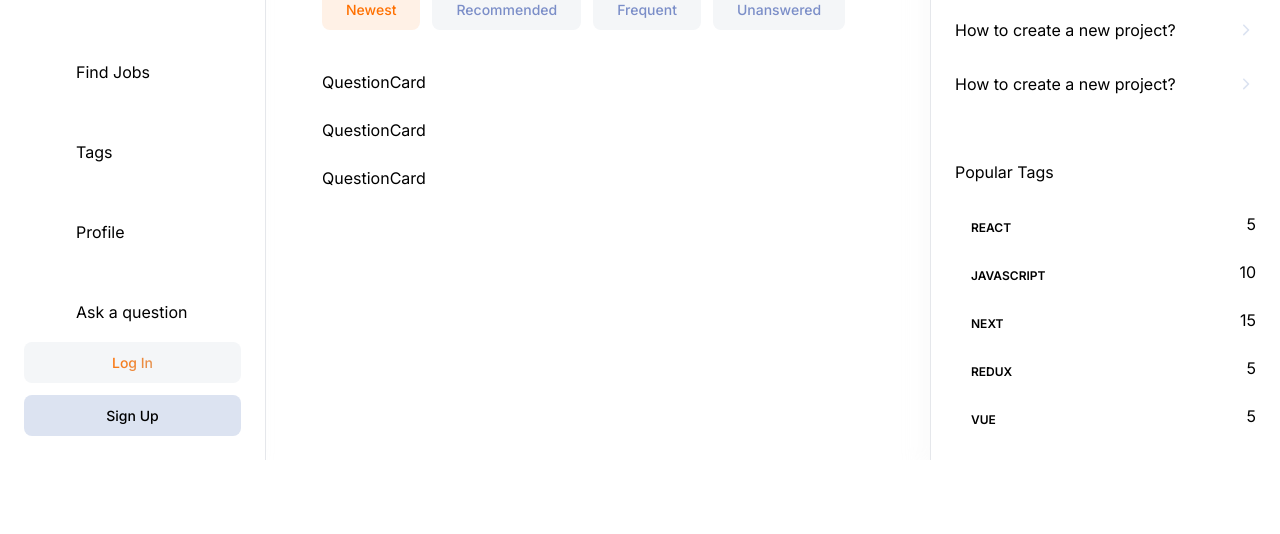
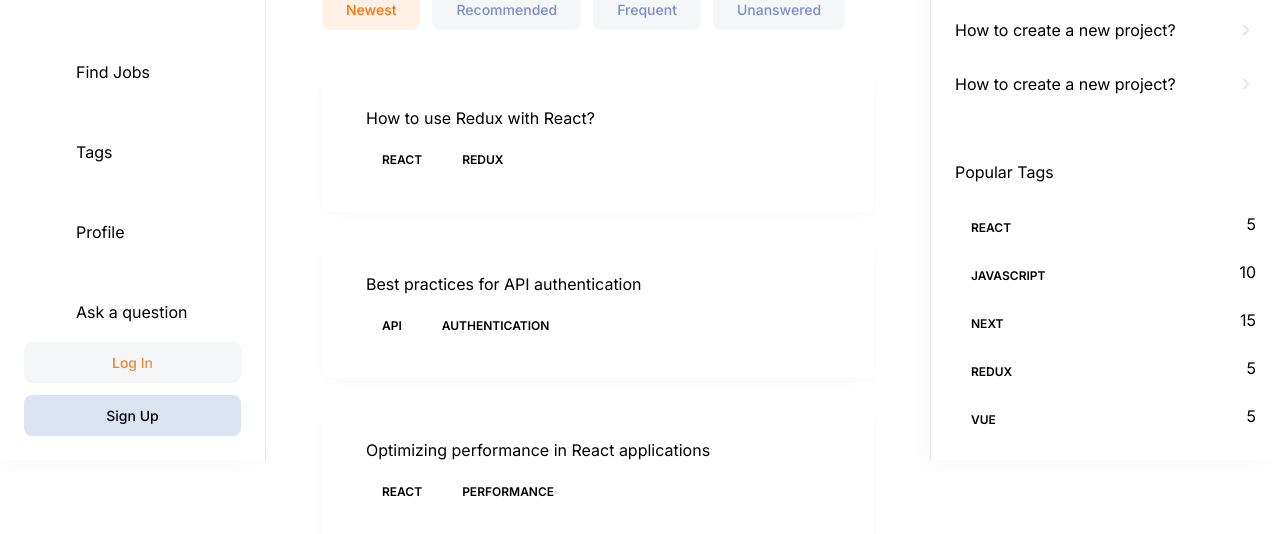
Before and after one commit to vvu060/dev-overflow, a Next.js app: page / in a window 1280 px wide. Shown: the part 340-874 px from the top of the page. Before the commit the page ends 800 px from the top, so only its background shows below. Built offline with nearby package versions, Linux system fonts and the light colour scheme; no server answers.

Commit message:
add tags and question in the card

```diff
--- a/components/cards/QuestionCard.tsx
+++ b/components/cards/QuestionCard.tsx
@@ -1,4 +1,6 @@
+import Link from 'next/link';
 import React from 'react';
+import RenderTag from '../shared/RenderTag';
 
 interface QuestionCardProps {
   _id: string;
@@ -25,7 +27,28 @@ const QuestionCard = ({
   answers,
   createdAt,
 }: QuestionCardProps) => {
-  return <div>QuestionCard</div>;
+  return (
+    <div className='card-wrapper rounded-[10px] p-9 sm:px-11'>
+      <div className='flex flex-col-reverse items-start justify-between gap-5 sm:flex-row'>
+        <div className=''>
+          <span className='subtle-regular text-dark400_light700 line-clamp-1 flex sm:hidden'>
+            {String(createdAt)}
+          </span>
+          <Link href={`/question/${_id}`}>
+            <h3 className='sm:h3-semibold base-semibold text-dark200_light900 line-clamp-1 flex-1 overflow-hidden'>
+              {title}
+            </h3>
+          </Link>
+        </div>
+        {/* TODO: If signed in add edit delete actions */}
+      </div>
+      <div className='mt-3.5 flex flex-wrap gap-2'>
+        {tags.map((tag) => (
+          <RenderTag key={tag._id} _id={tag._id} name={tag.name} />
+        ))}
+      </div>
+    </div>
+  );
 };
 
 export default QuestionCard;
```
